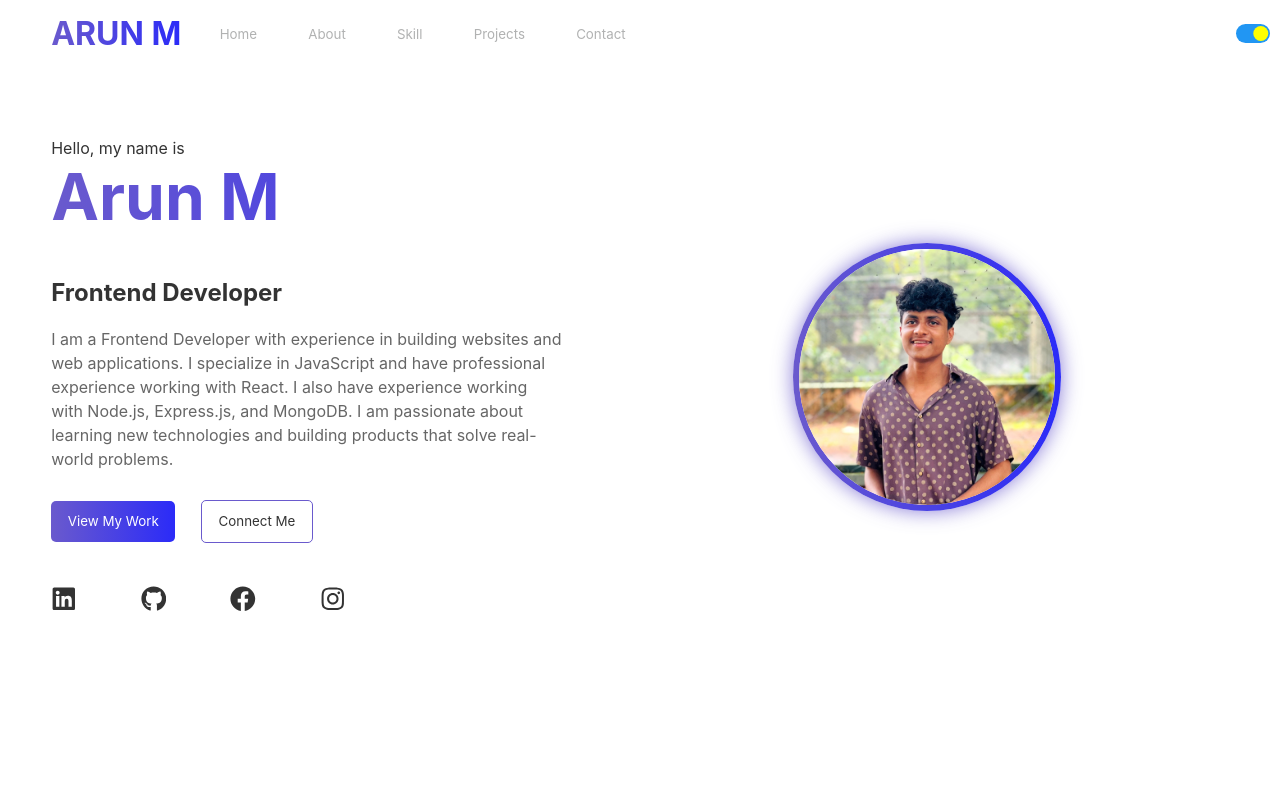
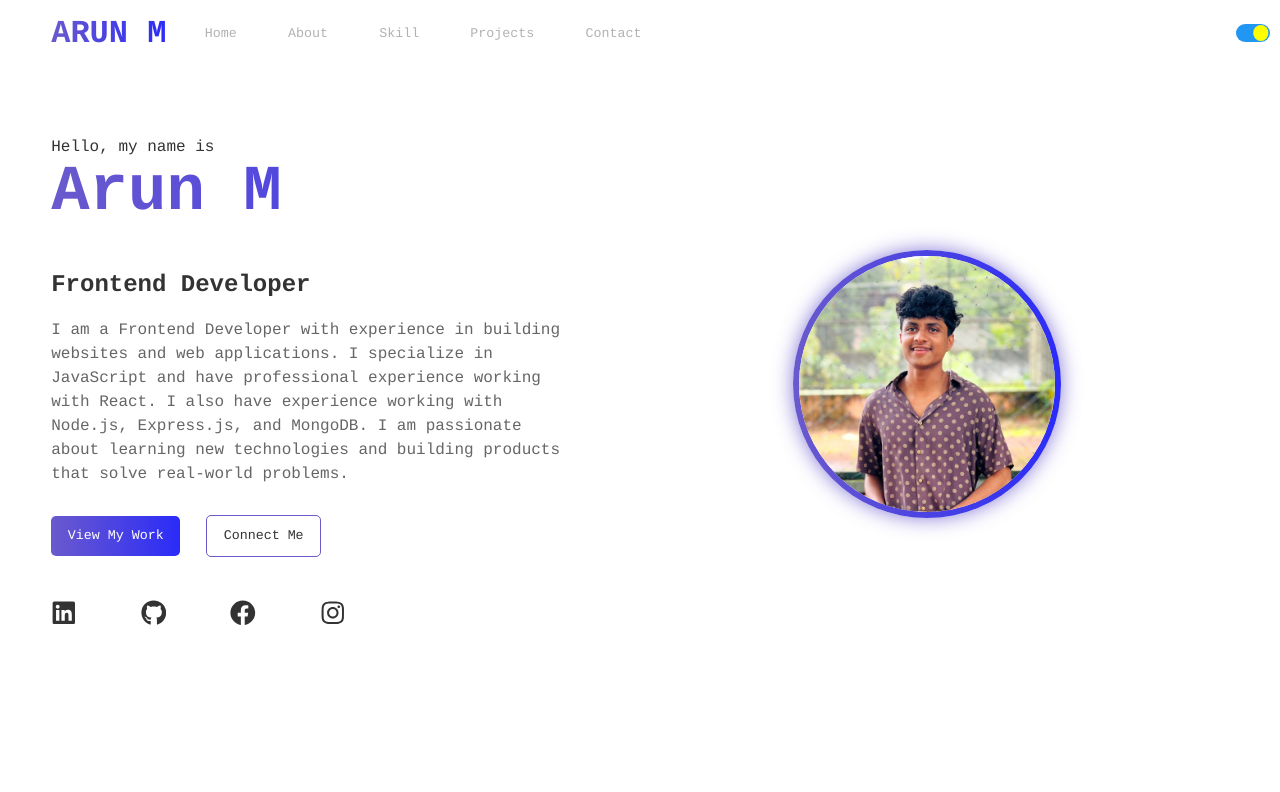
Before and after one commit to Arunitdy/portfolio-2.0, a React (Vite) app in the folder portfolio/: page / in a window 1280 px wide. Shown: the top 792 px of the page. Built offline with nearby package versions, Linux system fonts and the light colour scheme.

Commit message:
fix: update font family in global styles and remove unused dark/light toggle positioning

```diff
--- a/portfolio/src/index.css
+++ b/portfolio/src/index.css
@@ -12,7 +12,7 @@
 }
 
 * {
-  font-family: var(--font-main), var(--font-code);
+  font-family: San Francisco, Courier, Helvetica, Arial, san-serif, monospace;
 }
 
 body, html {
@@ -32,9 +32,3 @@ button {
   border: 1px solid var(--text-color);
   border-radius: 4px;
 }
-
-.dark_light {
-  position: fixed;
-  top: 20px;
-  right: 20px;
-}
```
